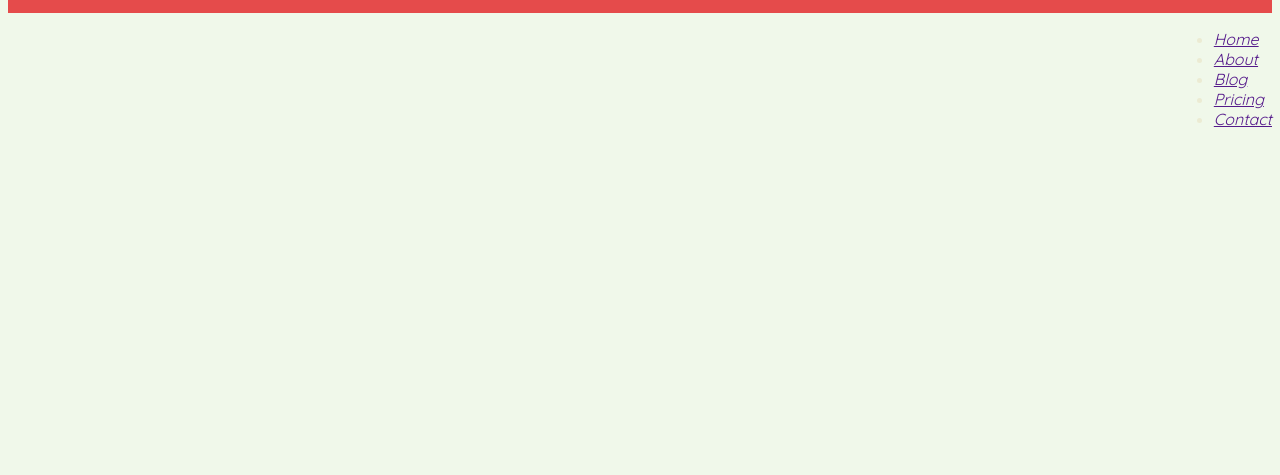
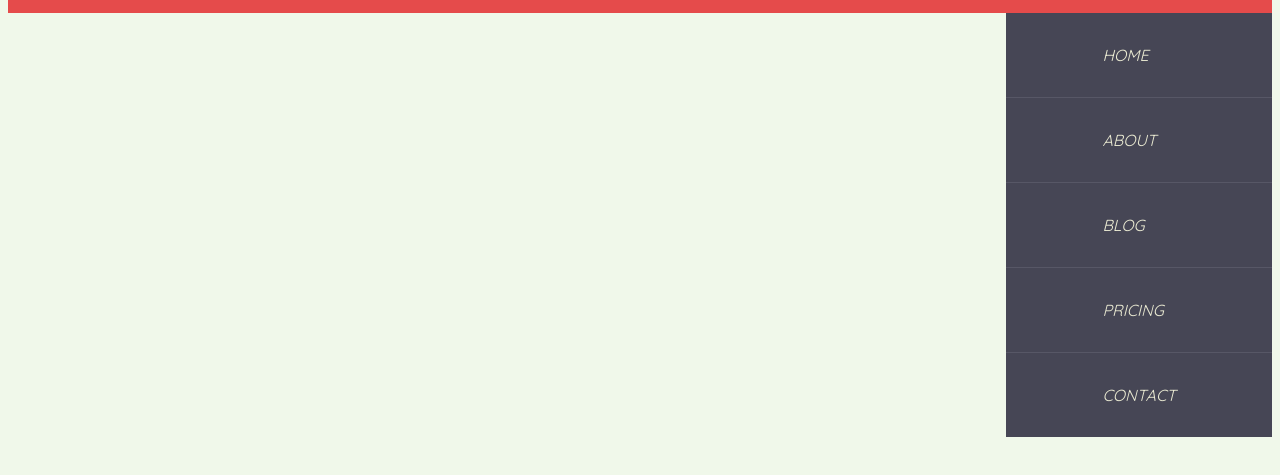
Before and after one commit to naguarineis/responsive-navbar, a plain HTML site: page index.html in a window 1280 px wide. Shown: the part 47-522 px from the top of the page. Drawn offline with nearby package versions, Linux system fonts and the light colour scheme.

Commit message:
styled the nav-bar links

```diff
--- a/css/style.css
+++ b/css/style.css
@@ -40,5 +40,42 @@ header::after{
   position: absolute;
   top: 100%;
   right: 0%;
-  background: #46465;
+  background: #464655;
 }
+
+.site-nav ul {
+  margin: 0;
+  padding: 0;
+  list-style: none;
+}
+
+.site-nav li {
+border-bottom: 1px solid #575766;
+}
+
+.site-nav li:last-child {
+  border-bottom: none;
+}
+
+.site-nav a {
+  color: #EBEBD3;
+  display: block;
+  padding: 2em 6em;
+  text-transform: uppercase;
+  text-decoration: none;
+}
+
+.site-nav a:hover,
+.site-nav a:focus {
+  background: #E4B363;
+  color: #464655;
+}
+
+/*.menu-toggle {
+  border: 1px dashed black;
+  padding: 1em;
+  position: absolute;
+  top: .75em;
+  right: .75em;
+  cursor: pointer;
+}*/
```
